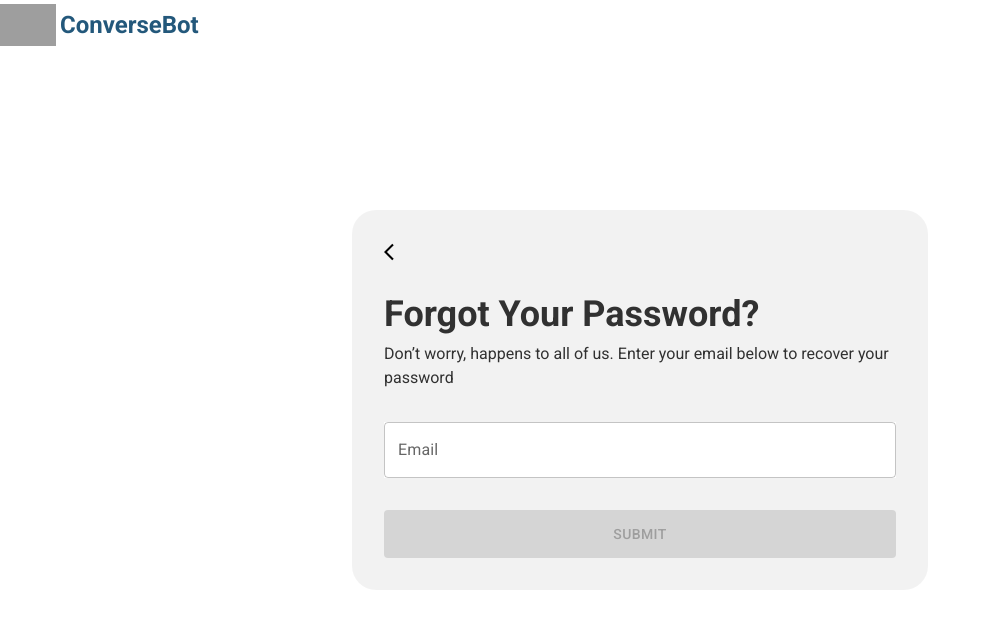
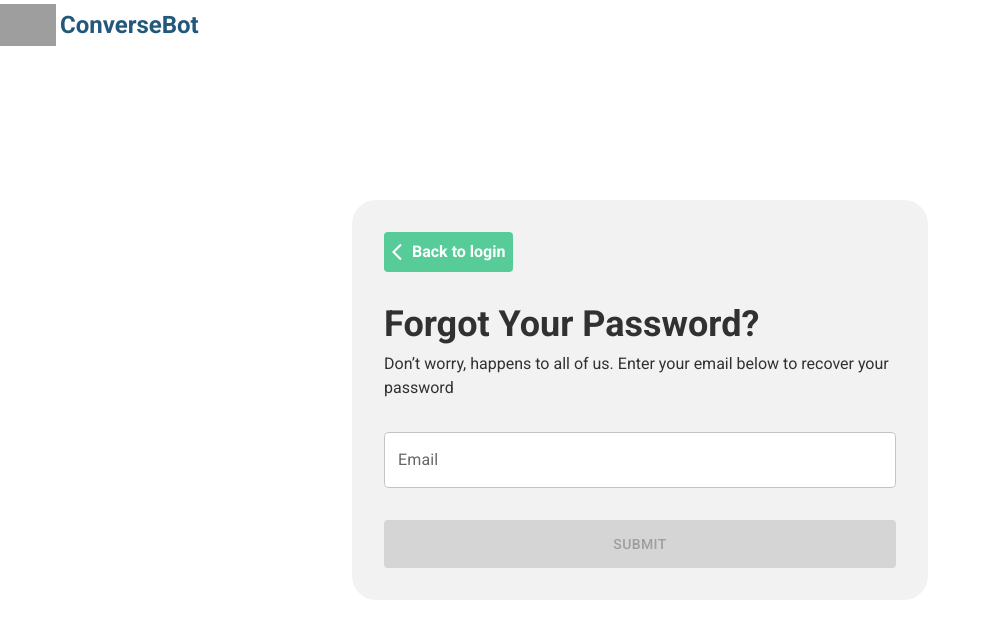
Before and after one commit to MaiNhatHoangY2001/converse-bot, a React (Vite) app: page /auth/forgot-password in a window 1280 px wide. Shown: the top 638 px of the page, without its empty margins (0-991 px from the left). Built offline with nearby package versions, Linux system fonts and the light colour scheme; grey boxes are pictures that could not be loaded; a web font is replaced by a local one.

Commit message:
feat: Add register and verify otp email register page
refactor: delete back-button, update btn which pages are using, add .env in constantts file

```diff
--- a/src/components/ui/button/back-button.tsx
+++ /dev/null
@@ -1,29 +0,0 @@
-import React from "react";
-import {useNavigate} from "react-router-dom";
-import {Button} from "@mui/base/Button";
-import {ArrowBackIos} from "@mui/icons-material";
-
-import "@styles/variables.scss";
-
-interface Props {
-  children?: React.ReactNode;
-}
-
-const Btn: React.FC<Props> = ({children}) => {
-  const navigate = useNavigate();
-
-  return (
-    <Button
-      className="flex items-center"
-      onClick={() => {
-        // navigate(-1) is equivalent to hitting the back button
-        // link: https://reactrouter.com/en/main/hooks/use-navigate#usenavigate
-        navigate(-1);
-      }}>
-      <ArrowBackIos fontSize="small" />
-      {children}
-    </Button>
-  );
-};
-
-export default Btn;
--- a/src/pages/auth/forgot-password/index.tsx
+++ b/src/pages/auth/forgot-password/index.tsx
@@ -1,14 +1,25 @@
+import {useNavigate} from "react-router-dom";
 import AuthHeader from "@components/common/auth-header.tsx";
-import BackButton from "@components/ui/button/back-button.tsx";
+import BackButton from "@components/ui/button/btn";
+import {ArrowBackIos} from "@mui/icons-material";
 import ForgotPasswordForm from "@pages/auth/forgot-password/forgot-password-form.tsx";
 import {HEADER_FORGOT_PASSWORD} from "@utils/constants.ts";
 
 const ForgotPasswordPage = () => {
   const {title, subTitle} = HEADER_FORGOT_PASSWORD;
+  const navigate = useNavigate();
 
   return (
     <main className="flex flex-col items-start bg-black/5 p-8 rounded-3xl gap-8 max-w-xl">
-      <BackButton />
+      <BackButton
+        className="flex items-center"
+        type="button"
+        onClick={() => {
+          navigate(-1);
+        }}>
+        <ArrowBackIos fontSize="small" />
+        Back to login
+      </BackButton>
       <AuthHeader title={title} subTitle={subTitle} />
       <ForgotPasswordForm />
     </main>
--- a/src/pages/auth/register/verify-email-register.tsx
+++ b/src/pages/auth/register/verify-email-register.tsx
@@ -3,9 +3,10 @@ import {Controller, useForm} from "react-hook-form";
 import toast from "react-hot-toast";
 import {redirect, useNavigate, useParams} from "react-router-dom";
 import AuthHeader from "@components/common/auth-header";
-import BackButton from "@components/ui/button/back-button";
+import BackButton from "@components/ui/button/btn";
 import {zodResolver} from "@hookform/resolvers/zod";
 import useCountdown from "@hooks/use-countdown.ts";
+import {ArrowBackIos} from "@mui/icons-material";
 import {Box, CircularProgress, FormHelperText} from "@mui/material";
 import Button from "@mui/material/Button";
 import {authResendOTP, authVerifyEmail} from "@services/api/auth-api.ts";
@@ -91,7 +92,15 @@ export default function VerifyEmailRegister() {
 
   return (
     <main className="absolute top-1/2 left-1/2 transform -translate-x-1/2 -translate-y-1/2 max-w-md space-y-8 bg-black/5 p-8 rounded-3xl">
-      <BackButton>Back to register</BackButton>
+      <BackButton
+        className="flex items-center"
+        type="button"
+        onClick={() => {
+          navigate(-1);
+        }}>
+        <ArrowBackIos fontSize="small" />
+        Back to register
+      </BackButton>
       <AuthHeader title={title} subTitle={subTitle} />
       <form onSubmit={handleSubmit(onSubmit)} className="space-y-4">
         <Controller
--- a/src/pages/auth/verify-email/index.tsx
+++ b/src/pages/auth/verify-email/index.tsx
@@ -1,13 +1,25 @@
+import {useNavigate} from "react-router-dom";
 import AuthHeader from "@components/common/auth-header.tsx";
-import BackButton from "@components/ui/button/back-button.tsx";
+import BackButton from "@components/ui/button/btn";
+import {ArrowBackIos} from "@mui/icons-material";
 import VerifyEmailForm from "@pages/auth/verify-email/verify-email-form.tsx";
 import {HEADER_VERIFY_EMAIL} from "@utils/constants.ts";
 
 const VerifyEmail = () => {
   const {title, subTitle} = HEADER_VERIFY_EMAIL;
+  const navigate = useNavigate();
+
   return (
     <main className="max-w-md space-y-8 bg-black/5 p-8 rounded-3xl">
-      <BackButton>Go Back</BackButton>
+      <BackButton
+        className="flex items-center"
+        type="button"
+        onClick={() => {
+          navigate(-1);
+        }}>
+        <ArrowBackIos fontSize="small" />
+        Go back
+      </BackButton>
       <AuthHeader title={title} subTitle={subTitle} />
       <VerifyEmailForm />
     </main>
--- a/src/utils/constants.ts
+++ b/src/utils/constants.ts
@@ -1,3 +1,6 @@
+/* eslint-disable @typescript-eslint/no-unused-expressions */
+import.meta.env;
+
 export const HEADER_FORGOT_PASSWORD = {
   title: "Forgot your password?",
   subTitle:
--- a/src/utils/regexValidate.ts
+++ b/src/utils/regexValidate.ts
@@ -1,4 +1,4 @@
 export const NAME_REGEX = /^[a-zA-Z\s]+$/u; // Matches one or more alphabetic chars (both lowercase and uppercase) or space chars
 export const EMAIL_REGEX = /^[\w-]+(\.[\w-]+)*@([\w-]+\.)+[a-zA-Z]{2,7}$/; // example@example.com or user@expample.com.vn
 export const PASSWORD_REGEX =
-  /^(?=.*[0-9])(?=.*[a-z])(?=.*[A-Z])(?=.*[@#$%^&+=])(?=\S+$).{6,50}$/; // At least 1 num (0-9), 1 lowercase and uppercase letter, 1 special char, no space, minimum 6 chars
+  /^(?=.*[0-9])(?=.*[a-z])(?=.*[A-Z])(?=.*[@#$%^&+=])(?=\S+$).{6,50}$/; // At least 1 num (0-9), 1 lowercase & uppercase letter, 1 special char, no space, minimum 6 chars
```
